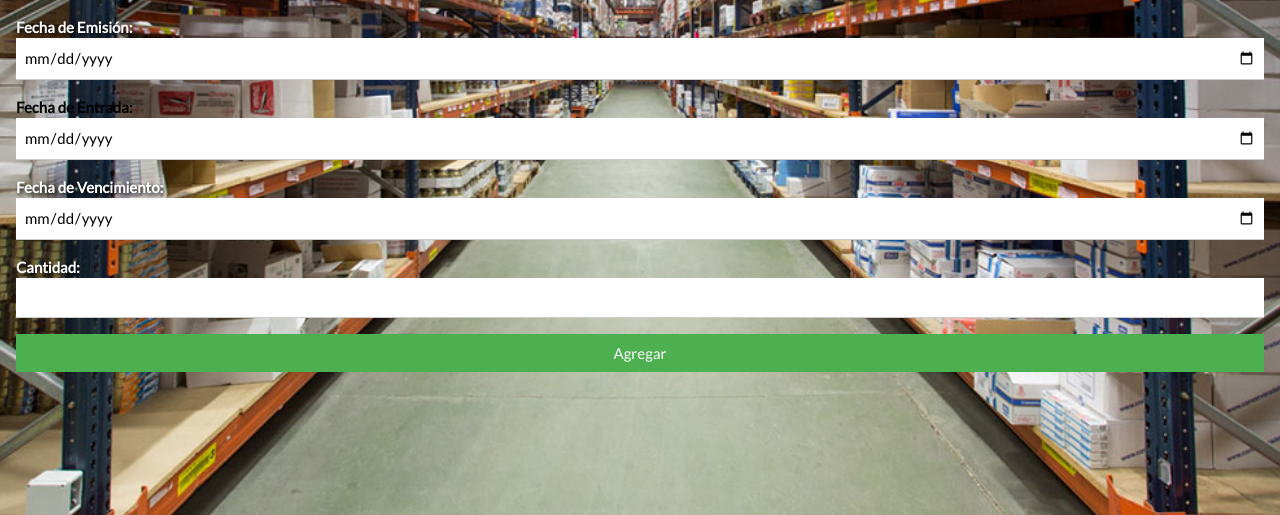
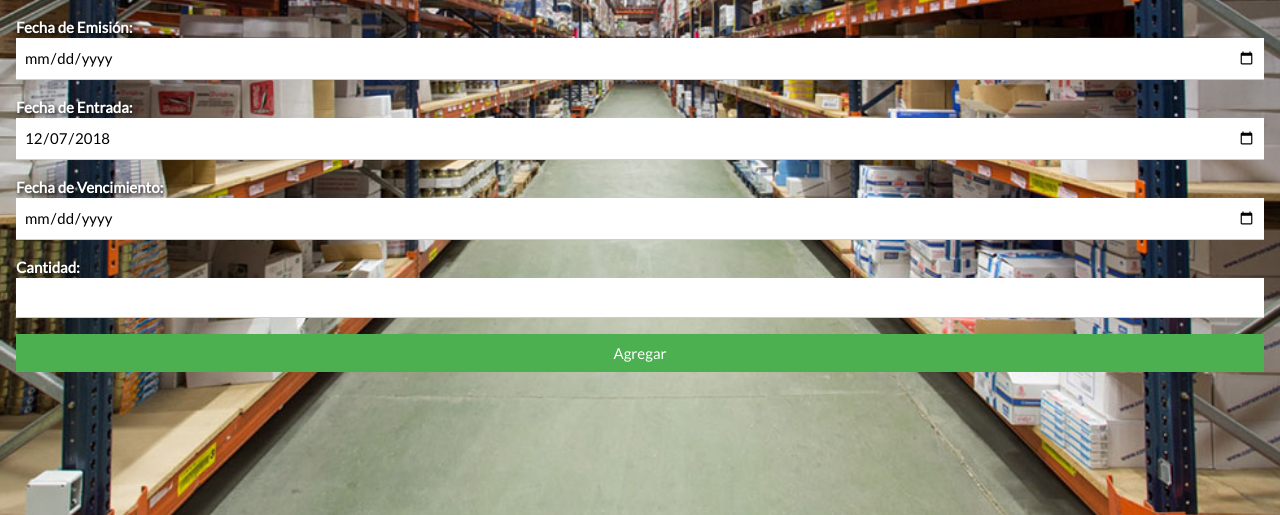
Before and after one commit to leocaraballo/tpfinal-basededatos, a PHP site: page /controladores/lotes.php in a window 1280 px wide. Shown: the part 349-864 px from the top of the page. Run offline with PHP 8.4, Linux system fonts and the light colour scheme; data that the repository does not hold is empty.

Commit message:
lote label blanco

```diff
--- a/vistas/lotes.php
+++ b/vistas/lotes.php
@@ -14,8 +14,8 @@
       </select>
       <label class="white-l" for="fecha_emision"><strong>Fecha de Emisión:</strong></label>
       <input class="w3-input w3-margin-bottom" type="date" name="fecha_emision" id="fecha_emision">
-      <label class="" for="fecha_entrada"><strong>Fecha de Entrada:</strong></label>
-      <input class="w3-input w3-margin-bottom" type="date" name="fecha_entrada" id="fecha_entrada" value="<?=date("Y-m-j")?>">
+      <label class="white-l" for="fecha_entrada"><strong>Fecha de Entrada:</strong></label>
+      <input class="w3-input w3-margin-bottom" type="date" name="fecha_entrada" id="fecha_entrada" value="<?=date("Y-m-d")?>">
       <label class="white-l" for="fecha_vcto"><strong>Fecha de Vencimiento:</strong></label>
       <input class="w3-input w3-margin-bottom" type="date" name="fecha_vcto" id="fecha_vcto">
       <label class="white-l" for="cantidad"><strong>Cantidad:</strong></label>
```
